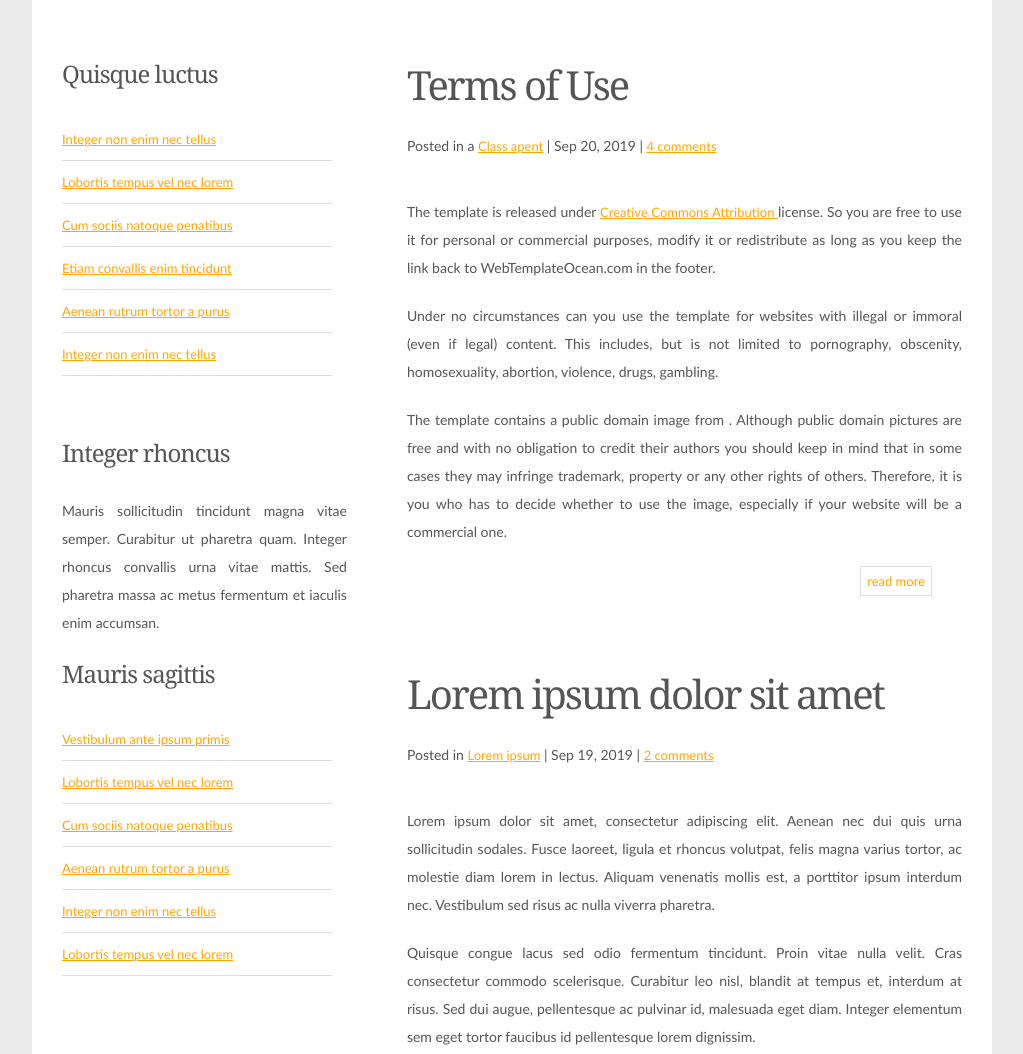
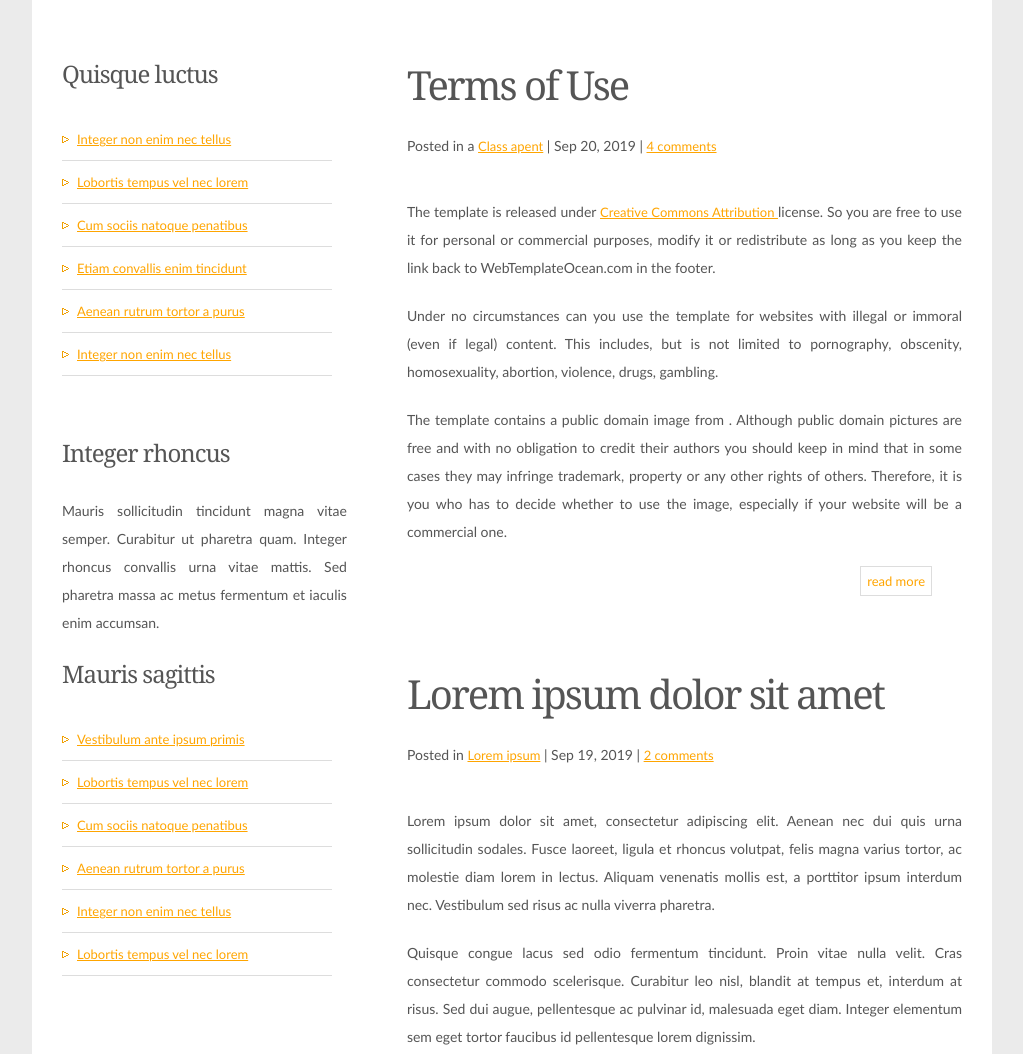
Before and after one commit to VictoryMoskalenko/aboutBee, a plain HTML site: page aboutBee_project/index.html in a window 1280 px wide. Shown: the part 708-1762 px from the top of the page, without its empty margins (128-1151 px from the left). Drawn offline with Linux system fonts and the light colour scheme.

Commit message:
added img as lists-markers

```diff
--- a/aboutBee_project/styles/style.css
+++ b/aboutBee_project/styles/style.css
@@ -99,15 +99,28 @@ aside h3 {
 	margin-bottom: 28px;
 	letter-spacing: -1px;
 }
+
 aside ul {
 	width: 270px;
+	box-sizing: border-box;
+	list-style-type: none;
+	/*list-style-image: url("../images/li.gif"); */
+/*	margin-left: 15px;*/
+
+
 }
 
-aside li {
+.aside-references ul li {
 	line-height: 42px;
 	border-bottom: 1px solid #ddd;
-	list-style-type: none;
+	background: url("../images/li.gif") no-repeat 0 18px;
+	/*list-style-image: url("../images/li.gif"); */
 }
+
+.aside-references a {
+	margin-left: 15px;
+}
+
 aside ul,
 aside p {
 	margin-bottom: 60px;
@@ -139,6 +152,9 @@ section h2 {
 	font-size: 14px;
 	text-align: justify;
 	color: #555;
+}
+.text {
+	margin-bottom: 20px;
 }
 
 p.post-info  {
@@ -194,15 +210,17 @@ footer p {
 		margin-right: 30px;
 		text-align: center;
 	}
+
 	.header-slogan {
 		margin-left: 30px;
 		text-align: center;
 	}
+
 	article {
 	display: flex;
 	flex-direction: column;
-
-
+	}
+	img
 
 }
 
```
Also changed, not shown: aboutBee_project/index.html (+0 -1 lines), aboutBee_project/images/li.gif (added).
